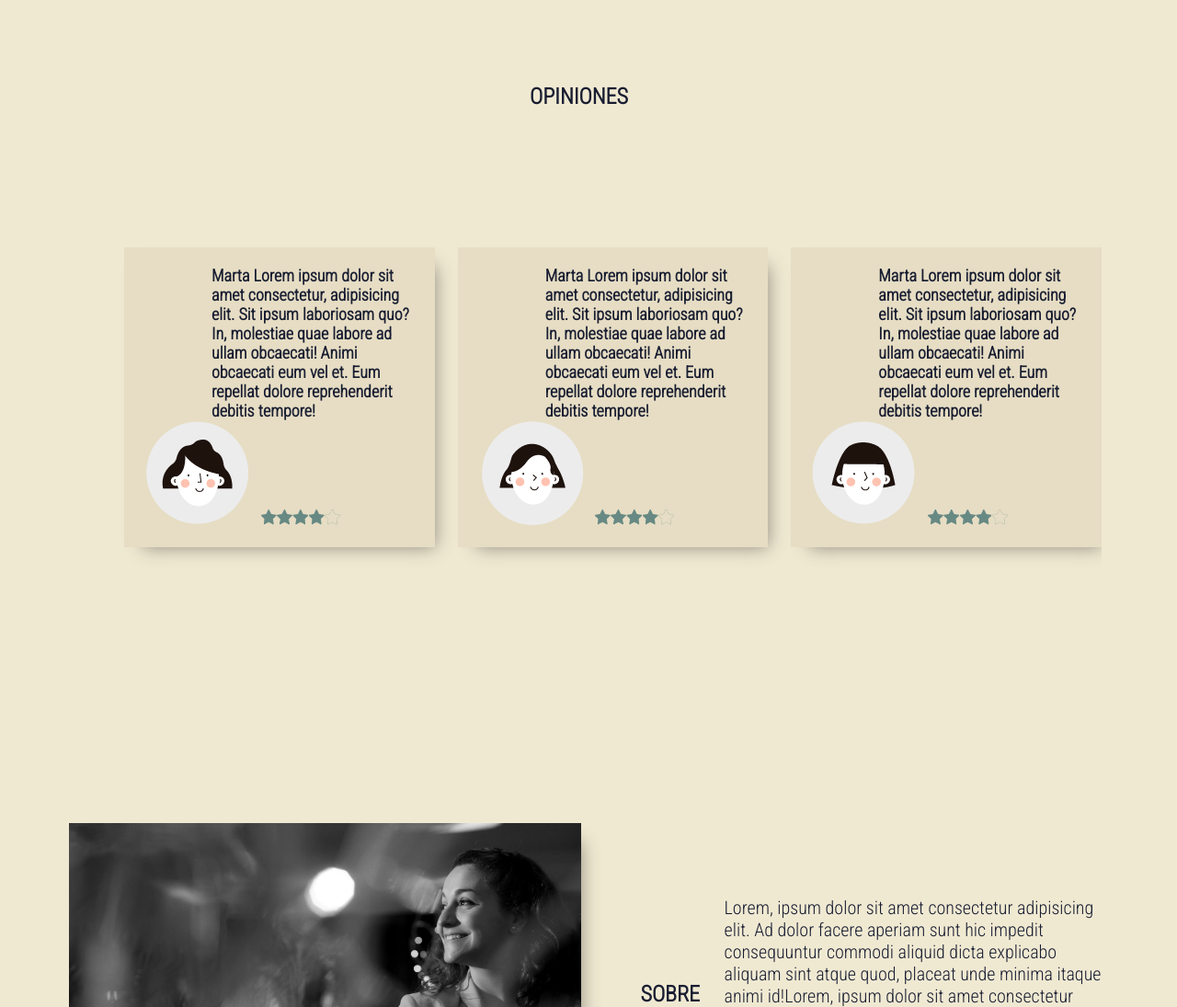
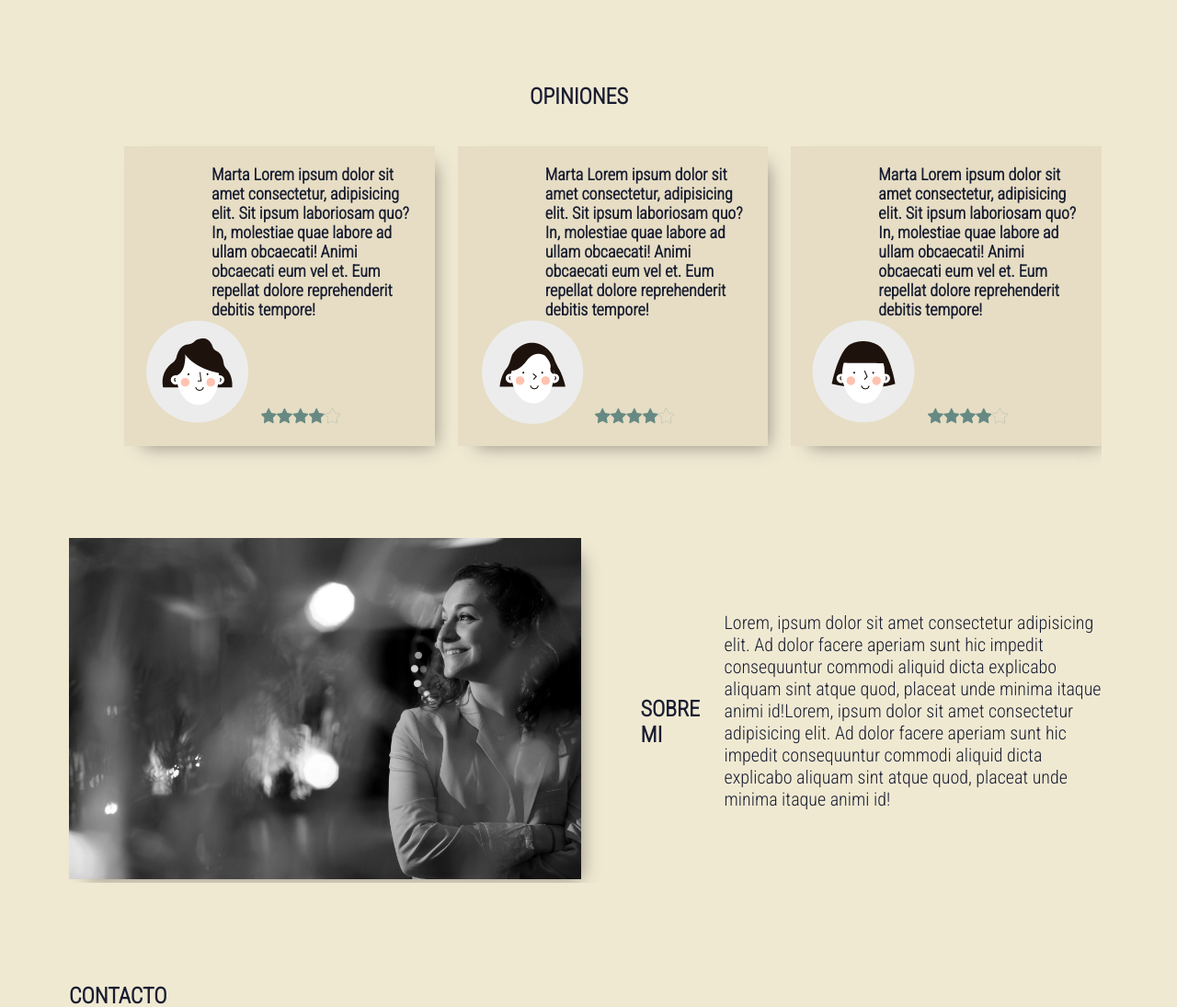
Before and after one commit to JulietaCozza/TiaCozzaHairstyling-Cozza, a plain HTML site: page index.html in a window 1280 px wide. Shown: the part 1480-2575 px from the top of the page at 92% size. Drawn offline with Linux system fonts and the light colour scheme.

Commit message:
Cambios margenes comentarios

```diff
--- a/style.css
+++ b/style.css
@@ -132,7 +132,7 @@ h3{
     display: flex;
     align-items: center;
     width: 85%;
-    margin-top: 50px;
+    margin-top: 20px;
     margin-left: 110px;
 }
 .coment{
@@ -145,8 +145,8 @@ h3{
     padding: 20px;
     justify-content: space-around;
     margin-left: 25px;
-    margin-top: 100px;
-    margin-bottom: 300px;
+    margin-top: 20px;
+    margin-bottom: 100px;
     box-shadow: 10px 10px 19px -10px rgba(0,0,0,0.41);
     -webkit-box-shadow: 10px 10px 19px -10px rgba(0,0,0,0.41);
     -moz-box-shadow: 10px 10px 19px -10px rgba(0,0,0,0.41);
```
